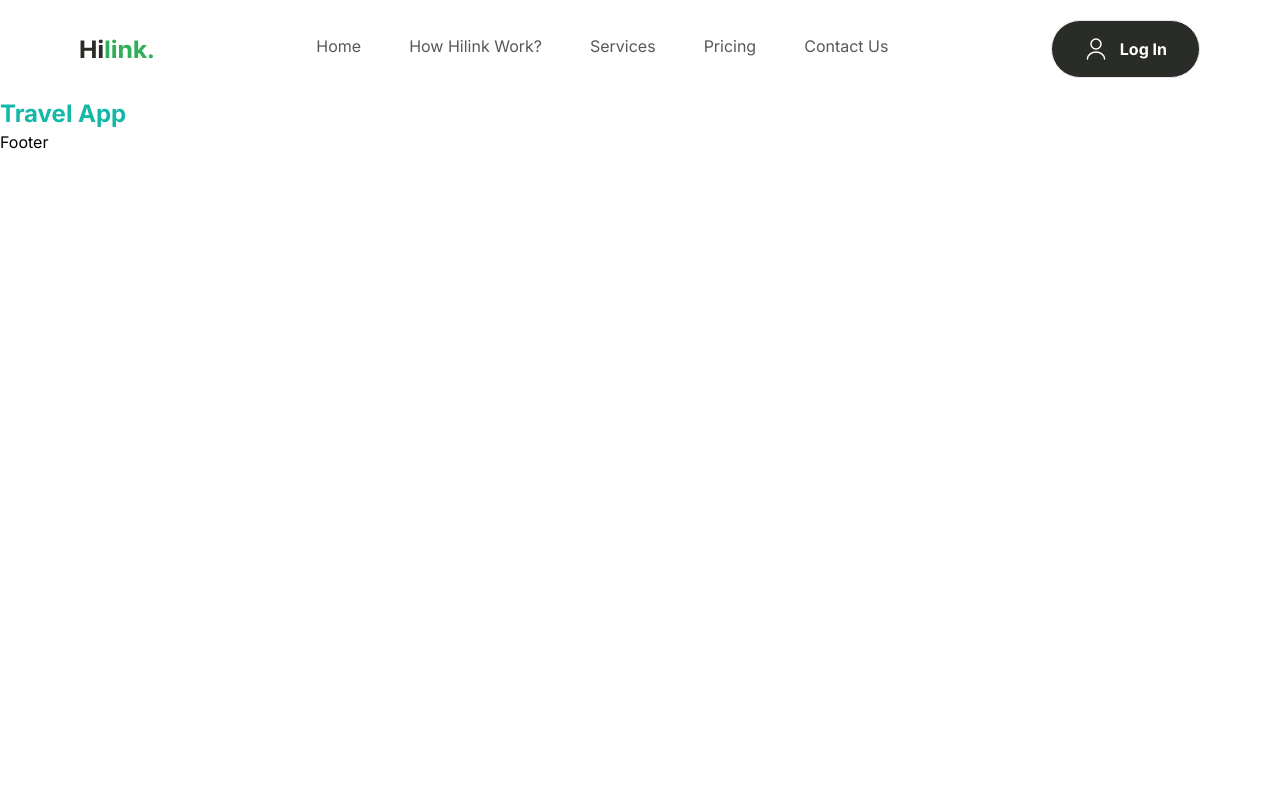
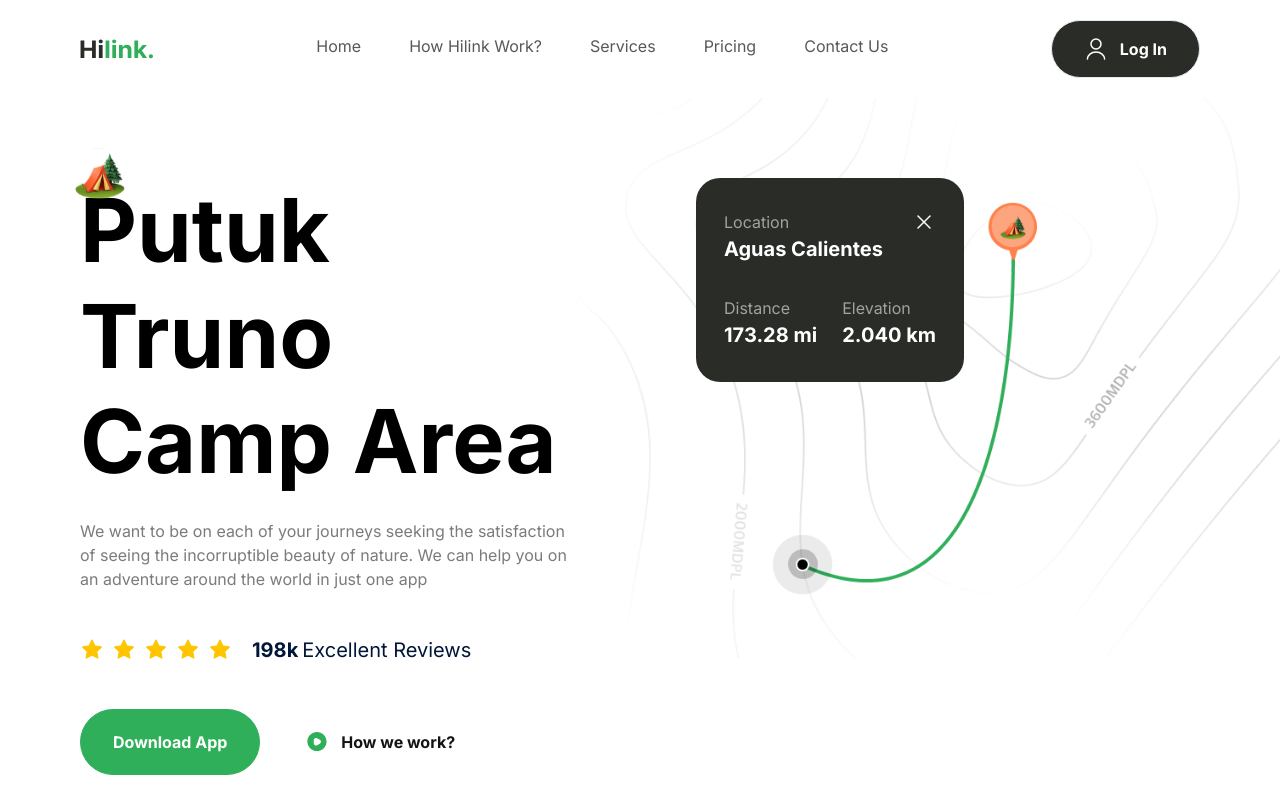
Before and after one commit to poojanijampurkar/hilink-travel-app, a Next.js app: page / in a window 1280 px wide. Shown: the top 800 px of the page. Built offline with nearby package versions, Linux system fonts and the light colour scheme.

Commit message:
add hero section

```diff
--- a/app/page.tsx
+++ b/app/page.tsx
@@ -1,3 +1,17 @@
+import Camp from '@/components/Camp';
+import Features from '@/components/Features';
+import GetApp from '@/components/GetApp';
+import Guide from '@/components/Guide';
+import Hero from '@/components/Hero';
+
 export default function Home() {
-  return <h1 className='font-bold text-teal-500 text-2xl'>Travel App</h1>;
+  return (
+    <>
+      <Hero />
+      <Camp />
+      <Guide />
+      <Features />
+      <GetApp />
+    </>
+  );
 }
--- /dev/null
+++ b/components/Camp.tsx
@@ -0,0 +1,4 @@
+const Camp = () => {
+  return <div>Camp</div>;
+};
+export default Camp;
--- /dev/null
+++ b/components/Features.tsx
@@ -0,0 +1,4 @@
+const Features = () => {
+  return <div>Features</div>;
+};
+export default Features;
--- /dev/null
+++ b/components/GetApp.tsx
@@ -0,0 +1,4 @@
+const GetApp = () => {
+  return <div>GetApp</div>;
+};
+export default GetApp;
--- /dev/null
+++ b/components/Guide.tsx
@@ -0,0 +1,4 @@
+const Guide = () => {
+  return <div>Guide</div>;
+};
+export default Guide;
--- /dev/null
+++ b/components/Hero.tsx
@@ -0,0 +1,77 @@
+import Image from 'next/image';
+import Button from './Button';
+
+const Hero = () => {
+  return (
+    <section className='max-container padding-container flex flex-col gap-20 py-10 pb-32 md:gap-28 lg:py-20 xl:flex-row'>
+      <div className='hero-map' />
+      <div className='relative z-20 flex flex-1 flex-col xl:w-1/2'>
+        <Image
+          src='/camp.svg'
+          alt='camp'
+          width={50}
+          height={50}
+          className='absolute left-[-5px] top-[-30px] w-10 lg:w-[50px]'
+        />
+        <h1 className='bold-52 lg:bold-88'>Putuk Truno Camp Area</h1>
+        <p className='regular-16 mt-6 text-gray-30 xl:max-w-[520px]'>
+          We want to be on each of your journeys seeking the satisfaction of
+          seeing the incorruptible beauty of nature. We can help you on an
+          adventure around the world in just one app
+        </p>
+        <div className='my-11 flex flex-wrap gap-5'>
+          <div className='flex items-center gap-2'>
+            {Array(5)
+              .fill(1)
+              .map((_, index) => (
+                <Image
+                  src='/star.svg'
+                  key={index}
+                  alt='star'
+                  width={24}
+                  height={24}
+                />
+              ))}
+          </div>
+          <p className='bold-16 lg:bold-20 text-blue-70'>
+            198k
+            <span className='regular-16 lg:regular-20 ml-1'>
+              Excellent Reviews
+            </span>
+          </p>
+        </div>
+        <div className='flex flex-col w-full gap-3 sm:flex-row'>
+          <Button type='button' title='Download App' variant='btn_green' />
+          <Button
+            type='button'
+            title='How we work?'
+            icon='/play.svg'
+            variant='btn_white_text'
+          />
+        </div>
+      </div>
+      <div className='relative flex flex-1 items-start'>
+        <div className='relative z-20 w-[268px] flex flex-col gap-8 rounded-3xl bg-green-90 px-7 py-8'>
+          <div className='flex flex-col'>
+            <div className='flexBetween'>
+              <p className='regular-16 text-gray-20'>Location</p>
+              <Image src='/close.svg' alt='close' width={24} height={24} />
+            </div>
+            <p className='bold-20 text-white'>Aguas Calientes</p>
+          </div>
+          <div className='flexBetween'>
+            <div className='flex flex-col'>
+              <p className='regular-16 block text-gray-20'>Distance</p>
+              <p className='bold-20 text-white'>173.28 mi</p>
+            </div>
+            <div className='flex flex-col'>
+              <p className='regular-16 block text-gray-20'>Elevation</p>
+              <p className='bold-20 text-white'>2.040 km</p>
+            </div>
+          </div>
+        </div>
+      </div>
+    </section>
+  );
+};
+export default Hero;
```
